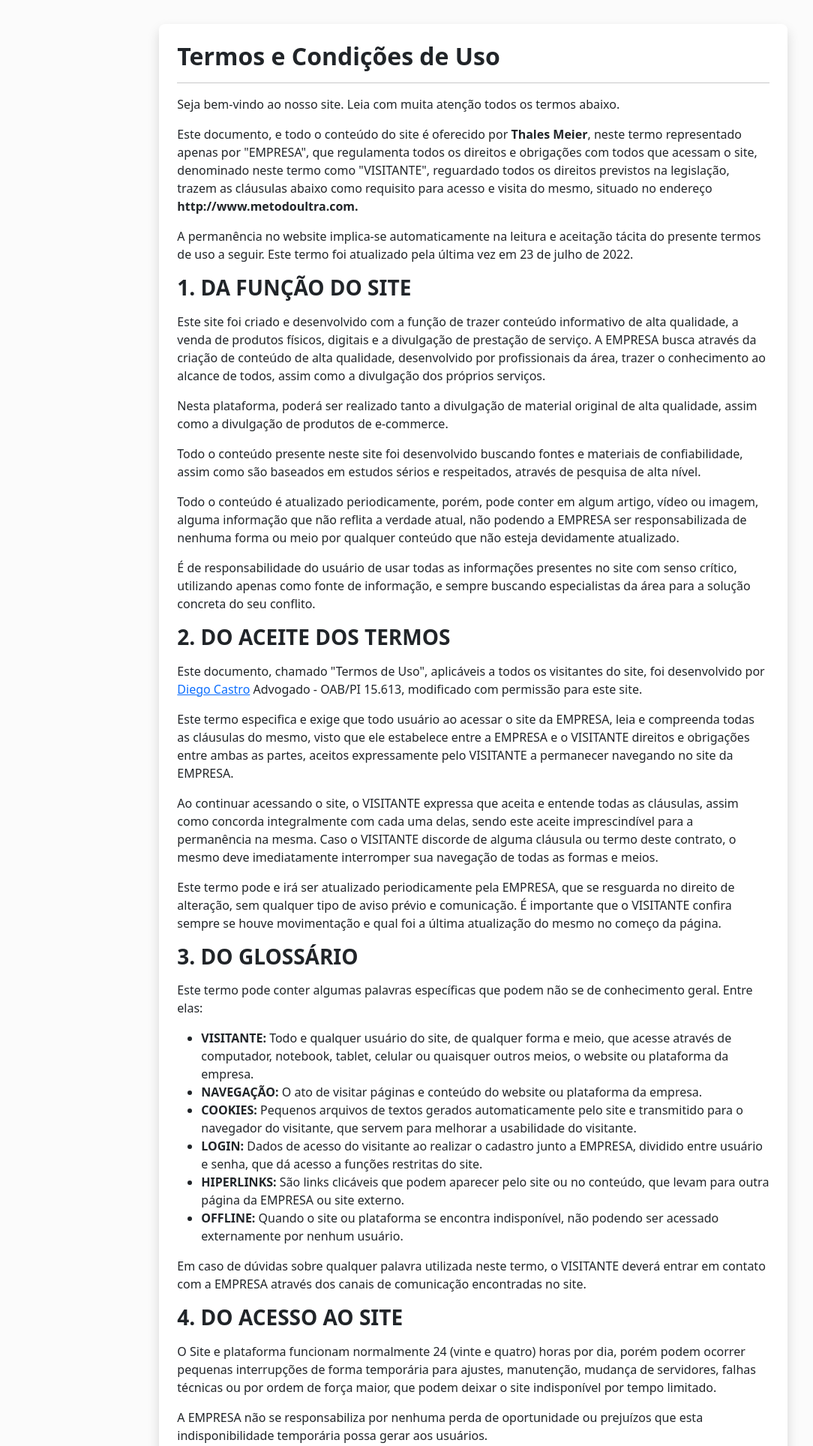
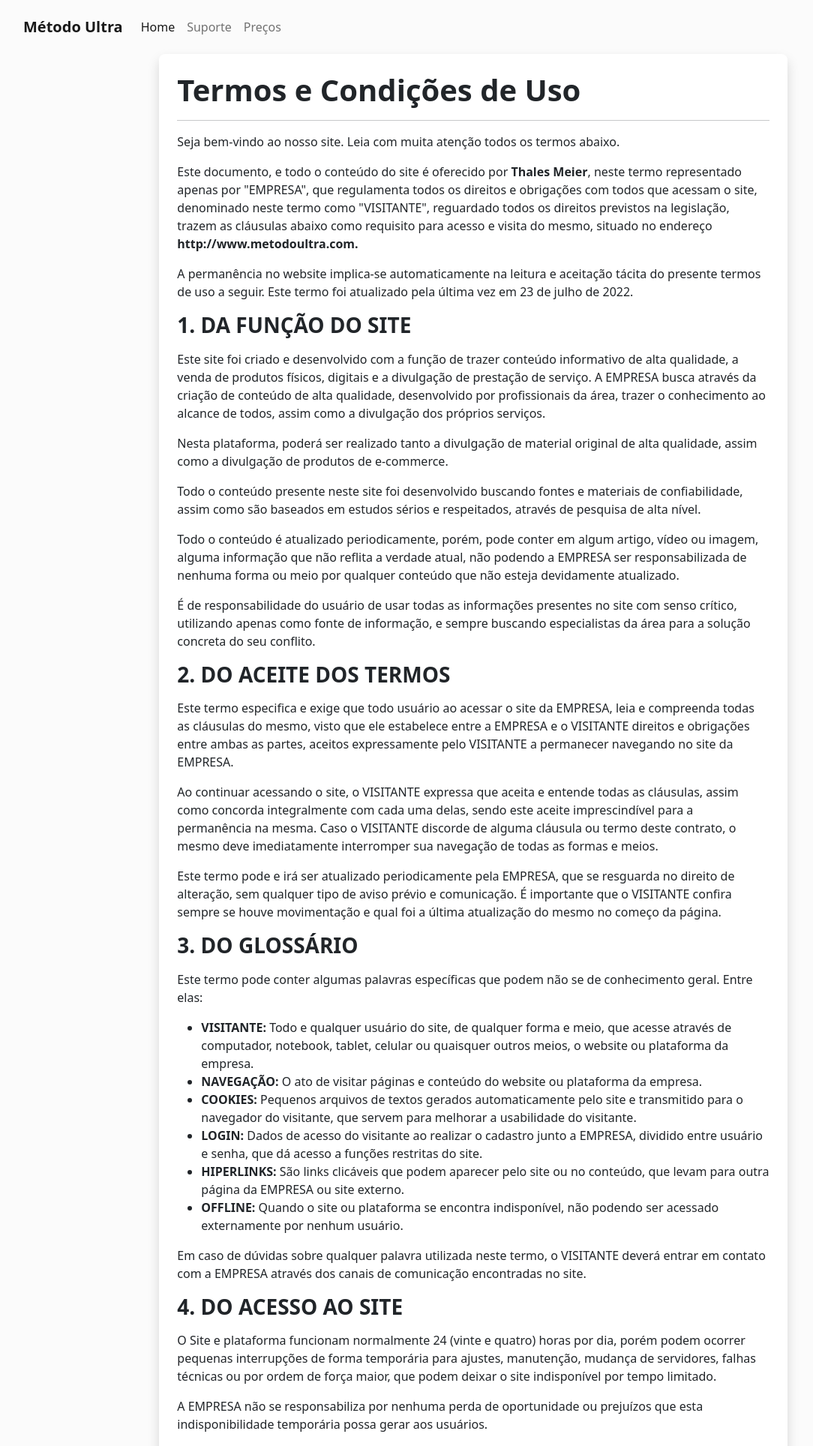
Before and after one commit to thalestmm/UltraProject, a Django app: page /terms-of-use in a window 1280 px wide. Shown: the top 1928 px of the page at 75% size, without its empty margins (9-1093 px from the left). Run offline with Django 4.2, Linux system fonts and the light colour scheme.

Commit message:
started implementing the navbar

```diff
--- a/UltraProject/main/templates/main/base.html
+++ b/UltraProject/main/templates/main/base.html
@@ -5,25 +5,51 @@
     <meta name="viewport" content="width=device-width, initial-scale=1">
     <link href="https://cdn.jsdelivr.net/npm/bootstrap@5.2.0/dist/css/bootstrap.min.css" rel="stylesheet" integrity="sha384-gH2yIJqKdNHPEq0n4Mqa/HGKIhSkIHeL5AyhkYV8i59U5AR6csBvApHHNl/vI1Bx" crossorigin="anonymous">
     <title>{% block title %}Método Ultra{% endblock %}</title>
+    {% block style %}
+        <style>
+            #body {
+                background-color: #FBFBFB;
+            }
+        </style>
+    {% endblock %}
 
-    <style>
-        #body {
-            background-color: #FBFBFB;
-        }
-    </style>
-    {% block head %}{% endblock %}
+    {% block head %}
+
+    {% endblock %}
 </head>
 <body id="body">
     {% block main_div_open %}<div  id="main" class="container-fluid">{% endblock %}
-        <div id="navbar" class="navbar container-fluid">
             {% block navbar %}
-            <nav class="navbar navbar-expand-lg bg-light">
-
+            <nav class="navbar navbar-expand-lg p-3">
+              <div class="container-fluid">
+                  <a class="navbar-brand" href="/"><strong>Método Ultra</strong></a>
+                <button class="navbar-toggler" type="button" data-bs-toggle="collapse" data-bs-target="#navbarNav" aria-controls="navbarNav" aria-expanded="false" aria-label="Toggle navigation">
+                  <span class="navbar-toggler-icon"></span>
+                </button>
+                <div class="collapse navbar-collapse" id="navbarNav" data-bs-toggle="collapse" data-bs-target=".navbar-toggler">
+                  <ul class="navbar-nav">
+                    <li class="nav-item">
+                      <a class="nav-link active" aria-current="page" href="#">Home</a>
+                    </li>
+                    <li class="nav-item">
+                      <a class="nav-link" href="#">Suporte</a>
+                    </li>
+                    <li class="nav-item">
+                      <a class="nav-link" href="/pricing" target="_self">Preços</a>
+                    </li>
+                  </ul>
+                </div>
+              </div>
             </nav>
+            <script defer>
+            $(".navbar-toggler a").click(function () {
+              $(".navbar-toggler").collapse("hide");
+            });
+            </script>
             {% endblock %}
-        </div>
         <div id="content">
             {% block content %}
+
             {% endblock %}
         </div>
         <div id="footer" class="footer">
@@ -34,7 +60,7 @@
     </div>
 
     <script src="https://cdn.jsdelivr.net/npm/bootstrap@5.2.0/dist/js/bootstrap.bundle.min.js" integrity="sha384-A3rJD856KowSb7dwlZdYEkO39Gagi7vIsF0jrRAoQmDKKtQBHUuLZ9AsSv4jD4Xa" crossorigin="anonymous"></script>
-    <script src="https://cdn.jsdelivr.net/npm/@popperjs/core@2.11.5/dist/umd/popper.min.js" integrity="sha384-Xe+8cL9oJa6tN/veChSP7q+mnSPaj5Bcu9mPX5F5xIGE0DVittaqT5lorf0EI7Vk" crossorigin="anonymous" defer></script>
-    <script src="https://cdn.jsdelivr.net/npm/bootstrap@5.2.0/dist/js/bootstrap.min.js" integrity="sha384-ODmDIVzN+pFdexxHEHFBQH3/9/vQ9uori45z4JjnFsRydbmQbmL5t1tQ0culUzyK" crossorigin="anonymous" defer></script>
+<!--    <script src="https://cdn.jsdelivr.net/npm/@popperjs/core@2.11.5/dist/umd/popper.min.js" integrity="sha384-Xe+8cL9oJa6tN/veChSP7q+mnSPaj5Bcu9mPX5F5xIGE0DVittaqT5lorf0EI7Vk" crossorigin="anonymous"></script>-->
+<!--    <script src="https://cdn.jsdelivr.net/npm/bootstrap@5.2.0/dist/js/bootstrap.min.js" integrity="sha384-ODmDIVzN+pFdexxHEHFBQH3/9/vQ9uori45z4JjnFsRydbmQbmL5t1tQ0culUzyK" crossorigin="anonymous"></script>-->
 </body>
 </html>
--- a/UltraProject/main/templates/main/privacy_policy.html
+++ b/UltraProject/main/templates/main/privacy_policy.html
@@ -6,7 +6,7 @@
 <div id="content" class="row mb-5 mx-auto">
     <div class="col-1 col-sm-2"></div>
     <div class="col-md shadow rounded-3 bg-body p-4 mb-10">
-        <h2><strong>Política de Privacidade e Segurança</strong></h2>
+        <h1><strong>Política de Privacidade e Segurança</strong></h1>
         <hr>
         <p>Conforme as normas previstas na <a href="http://www.planalto.gov.br/ccivil_03/_ato2015-2018/2018/lei/l13709.htm">Lei 13.709/18</a>, que versa sobre a proteção de dados e as demais legislações pertinentes, apresentamos a Política de Privacidade e Segurança do <strong>Método ULTRA</strong>.&nbsp;</p>
         <p>Este documento é vinculado e integra os <a href="/terms-of-use">Termos de Uso</a> deste site, sendo passível de alteração a qualquer momento para adequação em regras estabelecidas pelas legislações que estabelecem o modo de tratamento dos dados.&nbsp;</p>
@@ -176,8 +176,8 @@
         <p>Buscamos por meio desse profissional ter uma comunicação melhor e mais direta com os nossos usuários/clientes.</p>
         <p>Disponibilizamos abaixo o Canal de Atendimento para contato com o nosso responsável pelo controle de dados, <strong>Thales Meier</strong>:</p>
         <ul><li>E-mail:<strong> contato@metodoultra.com </strong></li></ul>
-        <div class="row justify-content-center">
-            <p><em>Esta Política de Privacidade e Segurança passa a ter validade a partir de 25 de abril de 2022 com validade indeterminada.</em></p>
+        <div align="center">
+            <p><em>Esta Política de Privacidade e Segurança passa a ter validade a partir de 25 de abril de 2022, com validade indeterminada.</em></p>
         </div>
         </div>
     <div class="col-1 col-sm-2"></div>
--- a/UltraProject/main/templates/main/terms.html
+++ b/UltraProject/main/templates/main/terms.html
@@ -6,7 +6,7 @@
 <div class="row mx-auto">
 <div class="col-1 col-sm-1 col-md-2"></div>
 <div class="col-md shadow rounded-3 bg-body p-4 mb-10">
-<h2><strong>Termos e Condições de Uso</strong></h2>
+<h1><strong>Termos e Condições de Uso</strong></h1>
 <hr>
 <p> </p>
 <p>Seja bem-vindo ao nosso site. Leia com muita atenção todos os termos abaixo.</p>
@@ -28,8 +28,6 @@
 <p>É de responsabilidade do usuário de usar todas as informações presentes no site com senso crítico, utilizando apenas como fonte de informação, e sempre buscando especialistas da área para a solução concreta do seu conflito.</p>
 <p> </p>
 <h3><strong>2. DO ACEITE DOS TERMOS</strong></h3>
-<p> </p>
-<p>Este documento, chamado "Termos de Uso", aplicáveis a todos os visitantes do site, foi desenvolvido por <a href="https://diegocastro.adv.br/">Diego Castro</a> Advogado - OAB/PI 15.613, modificado com permissão para este site.</p>
 <p> </p>
 <p>Este termo especifica e exige que todo usuário ao acessar o site da EMPRESA, leia e compreenda todas as cláusulas do mesmo, visto que ele estabelece entre a EMPRESA e o VISITANTE direitos e obrigações entre ambas as partes, aceitos expressamente pelo VISITANTE a permanecer navegando no site da EMPRESA.</p>
 <p> </p>
--- a/UltraProject/marketing/urls.py
+++ b/UltraProject/marketing/urls.py
@@ -7,7 +7,7 @@ urlpatterns = [
     path("optin/<str:lead_label>", views.lead_optin, name="optin"),
     path("obrigado/<str:lead_label>", views.thank_you, name="ty_page"),
     path("email-campaign", views.email_campaign, name="email_campaign"),
-    path("mail-unsubscribe/<str:user_uuid>", views.unsubscribe_from_mailing_list, name="unsubscribe")
+    path("unsubscribe/<str:user_uuid>", views.unsubscribe_from_mailing_list, name="unsubscribe")
 ]
 
 urlpatterns += staticfiles_urlpatterns()
```
Also changed, not shown: UltraProject/db.sqlite3.
